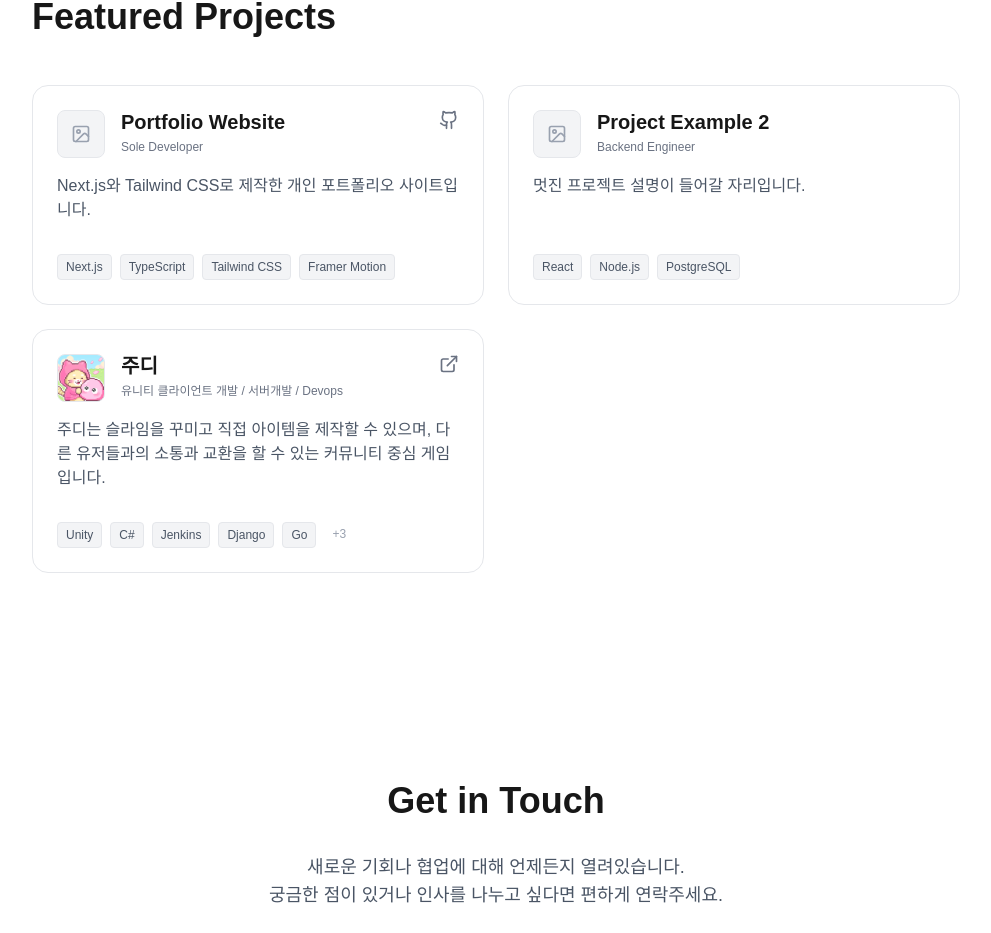
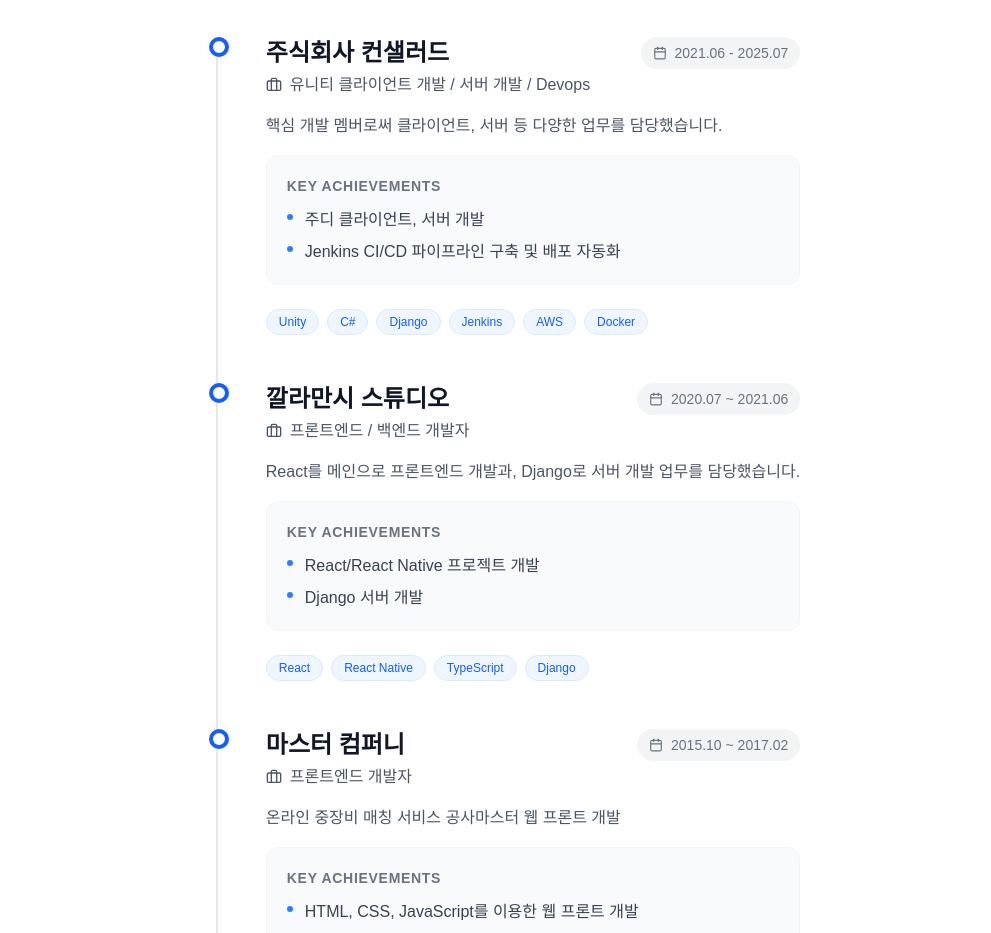
Before and after one commit to skyeolleh/skyeolleh.github.io, a Next.js app: page / in a window 1280 px wide. Shown: the part 1315-2248 px from the top of the page, without its empty margins (144-1135 px from the left). Built offline with nearby package versions, Linux system fonts and the light colour scheme.

Commit message:
fix: 포트폴리오 수정

```diff
--- a/src/app/layout.tsx
+++ b/src/app/layout.tsx
@@ -15,8 +15,8 @@ const geistMono = Geist_Mono({
 });
 
 export const metadata: Metadata = {
-  title: "Skyeolleh | Frontend Developer",
-  description: "Portfolio website of Skyeolleh",
+  title: "여재훈 | Unity Developer",
+  description: "Portfolio website of 여재훈",
 };
 
 export default function RootLayout({
--- a/src/app/page.tsx
+++ b/src/app/page.tsx
@@ -1,5 +1,6 @@
 import { Hero } from "@/components/sections/Hero";
 import { About } from "@/components/sections/About";
+import { WorkExperience } from "@/components/sections/WorkExperience"; // 추가
 import { Projects } from "@/components/sections/Projects";
 import { Contact } from "@/components/sections/Contact";
 
@@ -8,6 +9,7 @@ export default function Home() {
     <main className="flex min-h-screen flex-col overflow-hidden">
       <Hero />
       <About />
+      <WorkExperience />
       <Projects />
       <Contact />
     </main>
--- a/src/components/layout/Header.tsx
+++ b/src/components/layout/Header.tsx
@@ -17,10 +17,11 @@ export function Header() {
   }, []);
 
   const navItems = [
-    { name: "Home", href: "#hero" },
-    { name: "About", href: "#about" },
-    { name: "Projects", href: "#projects" },
-    { name: "Contact", href: "#contact" },
+    { name: "Home", href: "/#hero" },
+    { name: "About", href: "/#about" },
+    { name: "Experience", href: "/#experience" },
+    { name: "Projects", href: "/#projects" },
+    { name: "Contact", href: "/#contact" },
   ];
 
   return (
--- a/src/components/sections/Contact.tsx
+++ b/src/components/sections/Contact.tsx
@@ -17,9 +17,8 @@ export function Contact() {
       >
         <h2 className="text-3xl md:text-4xl font-bold">Get in Touch</h2>
         <p className="text-lg text-gray-600 dark:text-gray-300 max-w-2xl mx-auto">
-          새로운 기회나 협업에 대해 언제든지 열려있습니다.
+          다양한 경험을 해왔고, 앞으로도 더 많은 경험으로 성장하고 싶습니다.
           <br />
-          궁금한 점이 있거나 인사를 나누고 싶다면 편하게 연락주세요.
         </p>
 
         <div className="flex justify-center gap-6">
--- /dev/null
+++ b/src/components/sections/WorkExperience.tsx
@@ -0,0 +1,84 @@
+"use client";
+
+import { motion } from "framer-motion";
+import { portfolioData } from "@/data/portfolio";
+import { SectionContainer } from "@/components/ui/SectionContainer";
+import { Calendar, Briefcase } from "lucide-react";
+
+export function WorkExperience() {
+  return (
+    <SectionContainer id="experience">
+      <motion.div
+        initial={{ opacity: 0, y: 20 }}
+        whileInView={{ opacity: 1, y: 0 }}
+        viewport={{ once: true }}
+        className="space-y-12"
+      >
+        <h2 className="text-3xl md:text-4xl font-bold">Work Experience</h2>
+
+        <div className="relative border-l-2 border-gray-200 dark:border-gray-800 ml-3 md:ml-6 space-y-12">
+          {portfolioData.workExperience.map((exp, idx) => (
+            <motion.div
+              key={idx}
+              initial={{ opacity: 0, x: -20 }}
+              whileInView={{ opacity: 1, x: 0 }}
+              viewport={{ once: true }}
+              transition={{ delay: idx * 0.1 }}
+              className="relative pl-8 md:pl-12"
+            >
+              {/* Timeline Dot */}
+              <div className="absolute -left-[9px] top-0 w-5 h-5 rounded-full bg-white dark:bg-black border-4 border-blue-600 dark:border-blue-400" />
+
+              <div className="flex flex-col md:flex-row md:items-start gap-4 md:gap-8 mb-4">
+                <div className="flex-grow">
+                  <h3 className="text-xl md:text-2xl font-bold text-gray-900 dark:text-white">
+                    {exp.company}
+                  </h3>
+                  <div className="flex items-center gap-2 text-gray-600 dark:text-gray-400 font-medium mt-1">
+                    <Briefcase size={16} />
+                    <span>{exp.position}</span>
+                  </div>
+                </div>
+                <div className="flex-shrink-0 flex items-center gap-2 text-sm font-medium text-gray-500 dark:text-gray-400 bg-gray-100 dark:bg-gray-800 px-3 py-1.5 rounded-full">
+                  <Calendar size={14} />
+                  <span>{exp.period}</span>
+                </div>
+              </div>
+
+              <div className="space-y-4">
+                <p className="text-gray-600 dark:text-gray-300 leading-relaxed">
+                  {exp.description}
+                </p>
+
+                {/* Achievements */}
+                <div className="bg-gray-50 dark:bg-gray-900/50 p-5 rounded-xl border border-gray-100 dark:border-gray-800">
+                  <h4 className="font-semibold mb-3 text-sm uppercase text-gray-500 tracking-wider">Key Achievements</h4>
+                  <ul className="space-y-2">
+                    {exp.achievements.map((achievement, i) => (
+                      <li key={i} className="flex items-start gap-3 text-gray-700 dark:text-gray-300 text-sm md:text-base">
+                        <span className="mt-1.5 w-1.5 h-1.5 rounded-full bg-blue-500 flex-shrink-0" />
+                        <span>{achievement}</span>
+                      </li>
+                    ))}
+                  </ul>
+                </div>
+
+                {/* Tech Stack */}
+                <div className="flex flex-wrap gap-2 pt-2">
+                  {exp.techStack.map((tech) => (
+                    <span
+                      key={tech}
+                      className="px-3 py-1 text-xs font-medium rounded-full bg-blue-50 dark:bg-blue-900/20 text-blue-600 dark:text-blue-300 border border-blue-100 dark:border-blue-800"
+                    >
+                      {tech}
+                    </span>
+                  ))}
+                </div>
+              </div>
+            </motion.div>
+          ))}
+        </div>
+      </motion.div>
+    </SectionContainer>
+  );
+}
--- a/src/data/portfolio.ts
+++ b/src/data/portfolio.ts
@@ -7,6 +7,15 @@ export interface ProjectResource {
 export interface ProjectContribution {
   title: string;
   detail?: string;
+}
+
+export interface WorkExperience {
+  company: string;
+  position: string;
+  period: string;
+  description: string;
+  achievements: string[];
+  techStack: string[];
 }
 
 export interface Project {
@@ -19,7 +28,6 @@ export interface Project {
   image?: string;
   logo?: string;
 
-  // 상세 페이지용 확장 데이터
   details: {
     company?: string;
     period?: string;
@@ -28,7 +36,6 @@ export interface Project {
     problem?: string;
     solution?: string;
     features: string[];
-    // 문자열(기존) 또는 객체(상세 설명 포함) 모두 지원
     contributions?: (string | ProjectContribution)[];
     challenges?: string;
     images?: string[];
@@ -52,6 +59,7 @@ export interface PortfolioData {
     description: string[];
     skills: string[];
   };
+  workExperience: WorkExperience[]; // 경력 데이터 추가
   projects: Project[];
 }
 
@@ -71,67 +79,51 @@ export const portfolioData: PortfolioData = {
       "프로젝트 기획단계 부터, 개발, 론칭까지 전체적인 프로세스 경험이 있습니다.",
       "게임 개발 뿐아니라, 웹 개발, 서버 개발, Devops 등 다양한 분야의 개발 경험이 있습니다."
     ],
-    skills: ["Unity", "C#", "Jenkins", "Django", "Go", "MySQL", "PostgreSQL", "Redis", "Docker", "Kubernetes"],
+    skills: ["Unity", "C#", "Jenkins", "Django", "Go", "MySQL", "PostgreSQL", "Redis", "Docker"],
   },
-  projects: [
+  workExperience: [
     {
-      title: "Portfolio Website",
-      slug: "portfolio-website",
-      description: "Next.js와 Tailwind CSS로 제작한 개인 포트폴리오 사이트입니다.",
-      techStack: ["Next.js", "TypeScript", "Tailwind CSS", "Framer Motion"],
-      github: "https://github.com/skyeolleh/skyeolleh.github.io",
-      details: {
-        company: "Personal Project",
-        period: "2025.11 - Present",
-        role: "Sole Developer",
-        overview: "자신의 경험과 기술력을 효과적으로 보여주기 위한 개인 브랜딩 웹사이트입니다. 정적 배포가 가능한 구조로 설계하여 운영 비용을 최소화하면서도, 모던한 웹 기술을 활용해 사용자 경험을 극대화했습니다.",
-        problem: "",
-        solution: "",
-        features: [
-          "Next.js 15 App Router 기반의 최신 아키텍처",
-          "Tailwind CSS v4를 활용한 반응형 디자인",
-          "GitHub Actions를 이용한 자동화된 CI/CD 파이프라인",
-          "Framer Motion을 활용한 자연스러운 페이지 전환 효과"
-        ],
-        contributions: [
-          {
-            title: "SSG(Static Site Generation) 구현",
-            detail: "GitHub Pages 배포를 위해 Next.js의 generateStaticParams를 활용하여 동적 라우팅 문제를 해결하고 빌드 타임에 정적 페이지를 생성하도록 구현했습니다."
-          },
-          "컴포넌트 재사용성을 고려한 Atomic Design 패턴 일부 적용 (ui/sections/layout 분리)",
-          "TypeScript 인터페이스 설계를 통한 데이터 구조화 및 유지보수성 향상",
-          "SEO 최적화를 위한 메타데이터 및 시멘틱 태그 적용"
-        ],
-        challenges: "초기에는 styled-components 사용을 고려했으나, Next.js Server Components(RSC)에서의 스타일링 런타임 오버헤드를 줄이기 위해 Zero-runtime 솔루션인 Tailwind CSS를 도입하여 퍼포먼스를 개선했습니다."
-      }
+      company: "주식회사 컨샐러드",
+      position: "유니티 클라이언트 개발 / 서버 개발 / Devops",
+      period: "2021.06 - 2025.07",
+      description: "핵심 개발 멤버로써 클라이언트, 서버 등 다양한 업무를 담당했습니다.",
+      achievements: [
+        "주디 클라이언트, 서버 개발",
+        "Jenkins CI/CD 파이프라인 구축 및 배포 자동화",
+      ],
+      techStack: ["Unity", "C#", "Django", "Jenkins", "AWS", "Docker"]
     },
     {
-      title: "Project Example 2",
-      slug: "project-example-2",
-      description: "멋진 프로젝트 설명이 들어갈 자리입니다.",
-      techStack: ["React", "Node.js", "PostgreSQL"],
-      details: {
-        company: "Tech Startup A",
-        period: "2023.01 - 2023.06",
-        role: "Backend Engineer",
-        overview: "이 프로젝트는 예시 데이터입니다. 실제 프로젝트 내용을 채워주세요.",
-        features: [
-          "주요 기능 1",
-          "주요 기능 2"
-        ],
-        contributions: [
-          "기여 내용 1: 서버 아키텍처 설계 및 DB 스키마 최적화",
-          "기여 내용 2: API 응답 속도 30% 개선"
-        ]
-      }
+      company: "깔라만시 스튜디오",
+      position: "프론트엔드 / 백엔드 개발자",
+      period: "2020.07 ~ 2021.06",
+      description: "React를 메인으로 프론트엔드 개발과, Django로 서버 개발 업무를 담당했습니다.",
+      achievements: [
+        "React/React Native 프로젝트 개발",
+        "Django 서버 개발"
+      ],
+      techStack: ["React", "React Native", "TypeScript", "Django"]
     },
+    {
+      company: "마스터 컴퍼니",
+      position: "프론트엔드 개발자",
+      period: "2015.10 ~ 2017.02",
+      description: "온라인 중장비 매칭 서비스 공사마스터 웹 프론트 개발",
+      achievements: [
+        "HTML, CSS, JavaScript를 이용한 웹 프론트 개발",
+        "Objective-C를 이용한 iOS 앱 제작 경험"
+      ],
+      techStack: ["HTML", "CSS", "JavaScript", "Objective-C"]
+    }
+  ],
+  projects: [
     {
       title: "주디",
       slug: "joody",
       logo: "/images/joody/icon.png",
       link: "https://play.google.com/store/apps/details?id=com.joodyrn",
       description: "주디는 슬라임을 꾸미고 직접 아이템을 제작할 수 있으며, 다른 유저들과의 소통과 교환을 할 수 있는 커뮤니티 중심 게임 입니다.",
-      techStack: ["Unity", "C#", "Jenkins", "Django", "Go", "MySQL", "Redis", "Docker"],
+      techStack: ["Unity", "C#", "Jenkins", "Django", "MySQL", "Redis", "Docker"],
       details: {
         company: "주식회사 컨샐러드",
         period: "2022.04 - ",
@@ -183,5 +175,44 @@ export const portfolioData: PortfolioData = {
         ]
       }
     },
+    {
+      title: "마이주디",
+      slug: "myjoody",
+      logo: "/images/myjoody/icon.png",
+      link: "https://play.google.com/store/apps/details?id=io.consalad.joody2aos",
+      description: "마이주디는 주디의 여러 장점들을 계승하고, 단점을들 보완하여 더 나은 품질의 게임 플레이를 제공하기 위해 제작된 게임 입니다.",
+      techStack: ["Unity", "C#", "Jenkins", "GRPC", "Go", "PostgreSQL", "Redis"],
+      details: {
+        company: "주식회사 컨샐러드",
+        period: "2025.02 ~ ",
+        role: "유니티 클라이언트 개발 / 서버개발",
+        overview: "처음 주디를 개발하기 시작했을 떄 부터 쌓아온 노하우와 경험을 바탕으로 더욱 발전된 주디를 제공하기 위한 프로젝트 였습니다. \n플리마켓이라는 유저들의 그린 아이템을 직접 판매할 수 있는 획기적인 시스템이 존재했습니다.",
+        features: [
+          "유저들이 직접 제작한 아이템을 개인 마켓을 이용해 판매할 수 있었습니다.",
+        ],
+        problem: "서버 통신을 최소화하고 메모리 최적화를 위한 많은 어려움이 있었습니다.",
+        solution: "지속적인 프로파일링과 여러 최적화 기법들을 적용하여 많은 문제를 해결했습니다",
+        contributions: [
+          {
+            title: "개인 마켓 시스템 개발",
+            detail: "유저들이 직접 제작한 아이템을 개인 마켓을 이용해 판매할 수 있는 시스템을 개발했습니다."
+          },
+          {
+            title: "상점 시스템 개발",
+          },
+          {
+            title: "멀티 플레이 컨텐츠 개발",
+            detail: "Photon Fusion을 활용하여 다양한 멀티 플레이 컨텐츠를 개발했습니다."
+          },
+          {
+            title: "섬 꾸미기 개발",
+            detail: "그리드 기반 섬 꾸미기 컨텐츠를 개발했습니다."
+          }
+        ],
+        images: [
+          "/images/myjoody/myjoody1.png",
+        ],
+      }
+    },
   ],
 };
```
Also changed, not shown: public/images/myjoody/icon.png (added).
